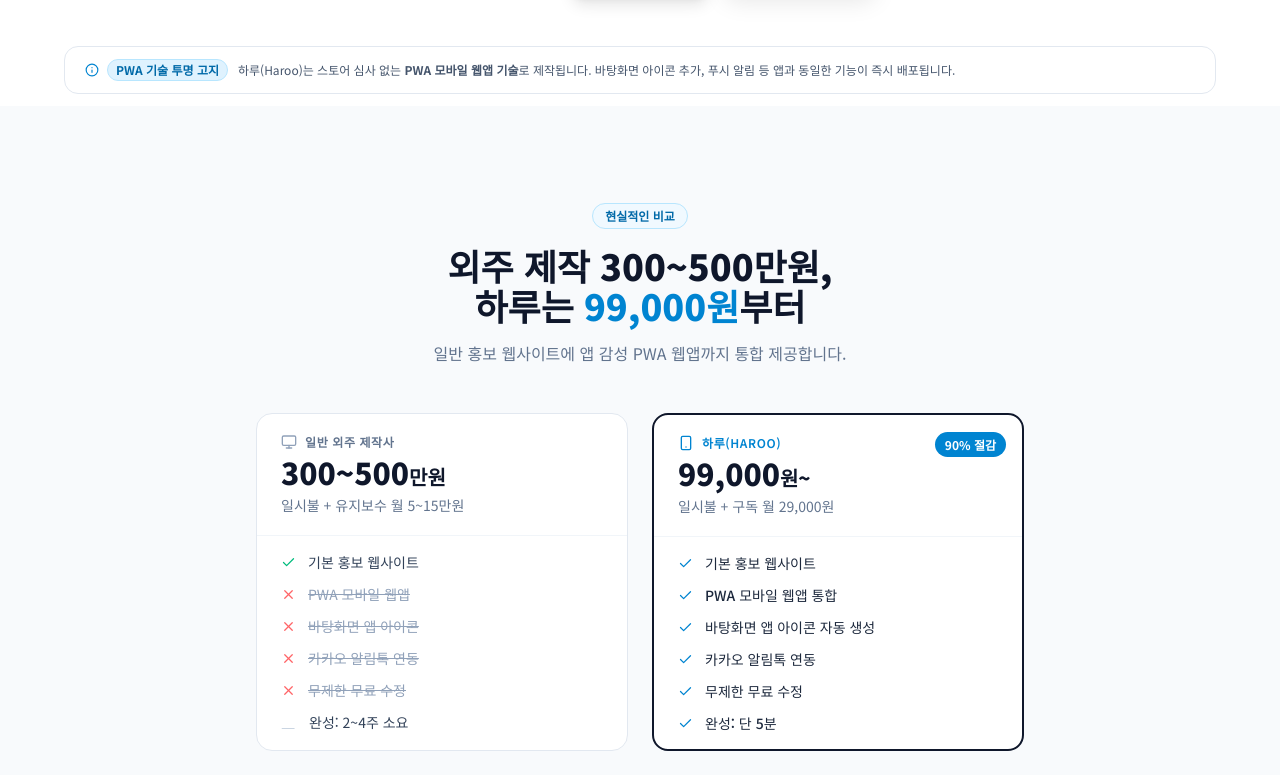
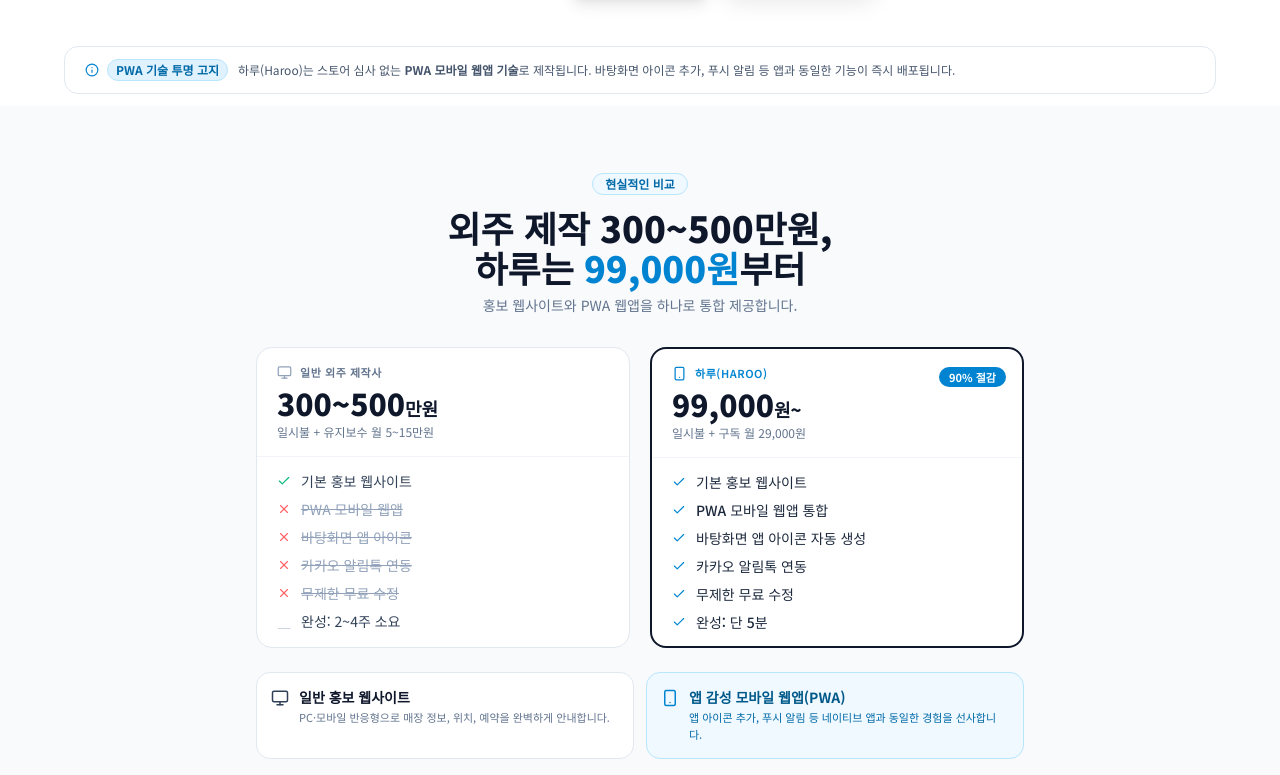
Before and after one commit to Moorisong/haroo, a Next.js app: page / in a window 1280 px wide. Shown: the part 905-1680 px from the top of the page. Built offline with nearby package versions, Linux system fonts and the light colour scheme; no server answers.

Commit message:
style: 외주 비용 비교 및 혜택 카드 여백/문구 콤팩트 다이어트

```diff
--- a/src/components/landing/RealisticCostComparisonTable.tsx
+++ b/src/components/landing/RealisticCostComparisonTable.tsx
@@ -33,7 +33,7 @@ const BENEFIT_ITEMS = [
     wrapperClass: 'border-slate-200 bg-white',
     title: '일반 홍보 웹사이트',
     titleClass: 'text-slate-900',
-    desc: 'PC·모바일 반응형 웹사이트로 매장 정보, 메뉴, 위치, 예약을 깔끔하게 안내합니다.',
+    desc: 'PC·모바일 반응형으로 매장 정보, 위치, 예약을 완벽하게 안내합니다.',
     descClass: 'text-slate-500',
   },
   {
@@ -42,7 +42,7 @@ const BENEFIT_ITEMS = [
     wrapperClass: 'border-sky-200 bg-sky-50',
     title: '앱 감성 모바일 웹앱(PWA)',
     titleClass: 'text-sky-800',
-    desc: '바탕화면 아이콘 추가, 푸시 알림, 오프라인 캐시 등 네이티브 앱과 동일한 경험을 제공합니다.',
+    desc: '앱 아이콘 추가, 푸시 알림 등 네이티브 앱과 동일한 경험을 선사합니다.',
     descClass: 'text-sky-700',
   },
 ]
@@ -53,11 +53,11 @@ const BENEFIT_ITEMS = [
  */
 export default function RealisticCostComparisonTable() {
   return (
-    <section className="py-20 sm:py-24 px-4 sm:px-6 bg-slate-50">
+    <section className="py-12 sm:py-16 px-4 sm:px-6 bg-slate-50">
       <div className="max-w-6xl mx-auto">
         {/* 섹션 타이틀 */}
-        <div className="text-center mb-12">
-          <span className="inline-block px-3 py-1 bg-sky-50 border border-sky-200 text-sky-700 text-xs font-semibold rounded-full mb-4">
+        <div className="text-center mb-8">
+          <span className="inline-block px-3 py-0.5 bg-sky-50 border border-sky-200 text-sky-700 text-xs font-semibold rounded-full mb-3">
             현실적인 비교
           </span>
           <h2 className="text-2xl sm:text-3xl md:text-4xl font-black text-slate-900 text-balance">
@@ -65,30 +65,30 @@ export default function RealisticCostComparisonTable() {
             <br />
             하루는 <span className="text-sky-600">99,000원</span>부터
           </h2>
-          <p className="text-slate-500 text-sm sm:text-base mt-4 max-w-xl mx-auto">
-            일반 홍보 웹사이트에 앱 감성 PWA 웹앱까지 통합 제공합니다.
+          <p className="text-slate-500 text-sm mt-2 max-w-xl mx-auto">
+            홍보 웹사이트와 PWA 웹앱을 하나로 통합 제공합니다.
           </p>
         </div>
 
         {/* 비교 카드 */}
-        <div className="grid md:grid-cols-2 gap-6 max-w-3xl mx-auto">
+        <div className="grid md:grid-cols-2 gap-5 max-w-3xl mx-auto">
           {/* 외주 제작사 */}
           <div className="rounded-2xl border border-slate-200 bg-white overflow-hidden">
-            <div className="px-6 py-5 border-b border-slate-100">
+            <div className="px-5 py-4 border-b border-slate-100">
               <div className="flex items-center gap-2 mb-1">
-                <Monitor size={16} className="text-slate-400" />
-                <span className="text-xs font-semibold text-slate-500 uppercase tracking-wider">일반 외주 제작사</span>
+                <Monitor size={15} className="text-slate-400" />
+                <span className="text-[11px] font-semibold text-slate-500 uppercase tracking-wider">일반 외주 제작사</span>
               </div>
-              <div className="text-3xl font-black text-slate-900">300~500<span className="text-xl">만원</span></div>
-              <div className="text-sm text-slate-500 mt-1">일시불 + 유지보수 월 5~15만원</div>
+              <div className="text-2xl sm:text-3xl font-black text-slate-900">300~500<span className="text-lg">만원</span></div>
+              <div className="text-xs text-slate-500 mt-0.5">일시불 + 유지보수 월 5~15만원</div>
             </div>
-            <div className="px-6 py-4 space-y-3">
+            <div className="px-5 py-3.5 space-y-2">
               {AGENCY_LIST.map((item, i) => (
-                <div key={i} className="flex items-center gap-3">
-                  {item.ok === true && <Check size={15} className="text-emerald-500 flex-shrink-0" />}
-                  {item.ok === false && <X size={15} className="text-red-400 flex-shrink-0" />}
-                  {item.ok === null && <span className="w-4 h-4 text-slate-300 flex-shrink-0">—</span>}
-                  <span className={`text-sm ${item.ok === false ? 'text-slate-400 line-through' : 'text-slate-700'}`}>
+                <div key={i} className="flex items-center gap-2.5">
+                  {item.ok === true && <Check size={14} className="text-emerald-500 flex-shrink-0" />}
+                  {item.ok === false && <X size={14} className="text-red-400 flex-shrink-0" />}
+                  {item.ok === null && <span className="w-3.5 h-3.5 text-slate-300 flex-shrink-0">—</span>}
+                  <span className={`text-xs sm:text-sm ${item.ok === false ? 'text-slate-400 line-through' : 'text-slate-700'}`}>
                     {item.label}
                   </span>
                 </div>
@@ -98,22 +98,22 @@ export default function RealisticCostComparisonTable() {
 
           {/* 하루 */}
           <div className="rounded-2xl border-2 border-slate-900 bg-white overflow-hidden relative">
-            <div className="absolute top-4 right-4">
-              <span className="px-2.5 py-1 bg-sky-600 text-white text-xs font-bold rounded-full">90% 절감</span>
+            <div className="absolute top-3.5 right-4">
+              <span className="px-2.5 py-0.5 bg-sky-600 text-white text-[11px] font-bold rounded-full">90% 절감</span>
             </div>
-            <div className="px-6 py-5 border-b border-slate-100">
+            <div className="px-5 py-4 border-b border-slate-100">
               <div className="flex items-center gap-2 mb-1">
-                <Smartphone size={16} className="text-sky-600" />
-                <span className="text-xs font-semibold text-sky-600 uppercase tracking-wider">하루(Haroo)</span>
+                <Smartphone size={15} className="text-sky-600" />
+                <span className="text-[11px] font-semibold text-sky-600 uppercase tracking-wider">하루(Haroo)</span>
               </div>
-              <div className="text-3xl font-black text-slate-900">99,000<span className="text-xl">원~</span></div>
-              <div className="text-sm text-slate-500 mt-1">일시불 + 구독 월 29,000원</div>
+              <div className="text-2xl sm:text-3xl font-black text-slate-900">99,000<span className="text-lg">원~</span></div>
+              <div className="text-xs text-slate-500 mt-0.5">일시불 + 구독 월 29,000원</div>
             </div>
-            <div className="px-6 py-4 space-y-3">
+            <div className="px-5 py-3.5 space-y-2">
               {HAROO_LIST.map((label, i) => (
-                <div key={i} className="flex items-center gap-3">
-                  <Check size={15} className="text-sky-600 flex-shrink-0" />
-                  <span className="text-sm text-slate-800 font-medium">{label}</span>
+                <div key={i} className="flex items-center gap-2.5">
+                  <Check size={14} className="text-sky-600 flex-shrink-0" />
+                  <span className="text-xs sm:text-sm text-slate-800 font-medium">{label}</span>
                 </div>
               ))}
             </div>
@@ -121,15 +121,15 @@ export default function RealisticCostComparisonTable() {
         </div>
 
         {/* 이원화 혜택 */}
-        <div className="mt-10 grid sm:grid-cols-2 gap-4 max-w-3xl mx-auto">
+        <div className="mt-6 grid sm:grid-cols-2 gap-3 max-w-3xl mx-auto">
           {BENEFIT_ITEMS.map((item) => {
             const Icon = item.icon
             return (
-              <div key={item.title} className={`flex items-start gap-3 p-4 rounded-xl border ${item.wrapperClass}`}>
-                <Icon size={20} className={`${item.iconClass} flex-shrink-0 mt-0.5`} />
+              <div key={item.title} className={`flex items-start gap-2.5 p-3.5 rounded-xl border ${item.wrapperClass}`}>
+                <Icon size={18} className={`${item.iconClass} flex-shrink-0 mt-0.5`} />
                 <div>
-                  <div className={`text-sm font-bold mb-1 ${item.titleClass}`}>{item.title}</div>
-                  <div className={`text-xs leading-relaxed ${item.descClass}`}>{item.desc}</div>
+                  <div className={`text-xs sm:text-sm font-bold mb-0.5 ${item.titleClass}`}>{item.title}</div>
+                  <div className={`text-[11px] leading-relaxed ${item.descClass}`}>{item.desc}</div>
                 </div>
               </div>
             )
```
